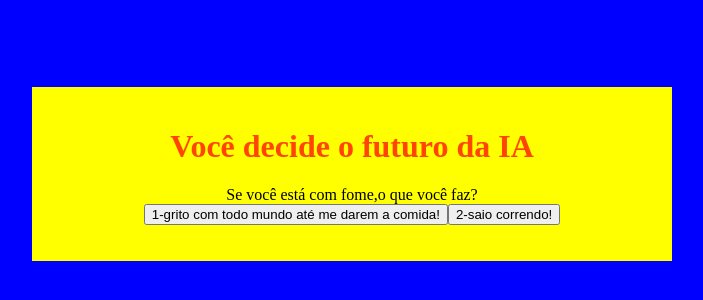
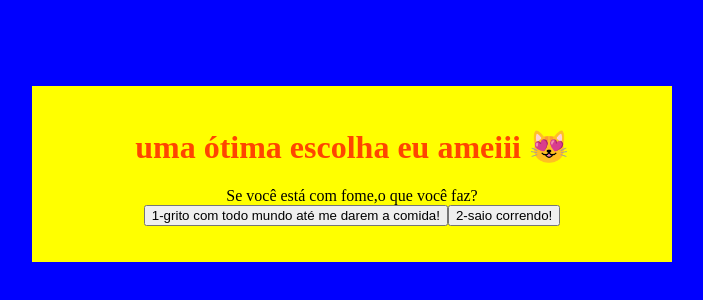
Before and after one commit to Gabrie3l3/2tri-pergunta-e-resposta, a plain HTML site: page Index.html in a window 1280 px wide. Shown: the part 234-534 px from the top of the page, without its empty margins (288-991 px from the left). Drawn offline with Linux system fonts and the light colour scheme.

Commit message:
Update Index.html

```diff
--- a/Index.html
+++ b/Index.html
@@ -4,11 +4,11 @@
     <meta charset="UTF-8">
     <meta name="viewport" content="width=device-width, initial-scale=1.0">
     <link rel="stylesheet" href="style.css">
-    <title>Você decide o futuro da IA</title>
+    <title> divertimente você séria alegria ou a raiva </title>
 </head>
 <body>
     <div class="caixa-principal">
-        <h1>Você decide o futuro da IA</h1>
+        <h1>uma ótima escolha eu ameiii 😻</h1>
         <div class="caixa-perguntas"></div>
         <div class="caixa-alternativas"></div>
         <div class="caixa-resultado">
```
